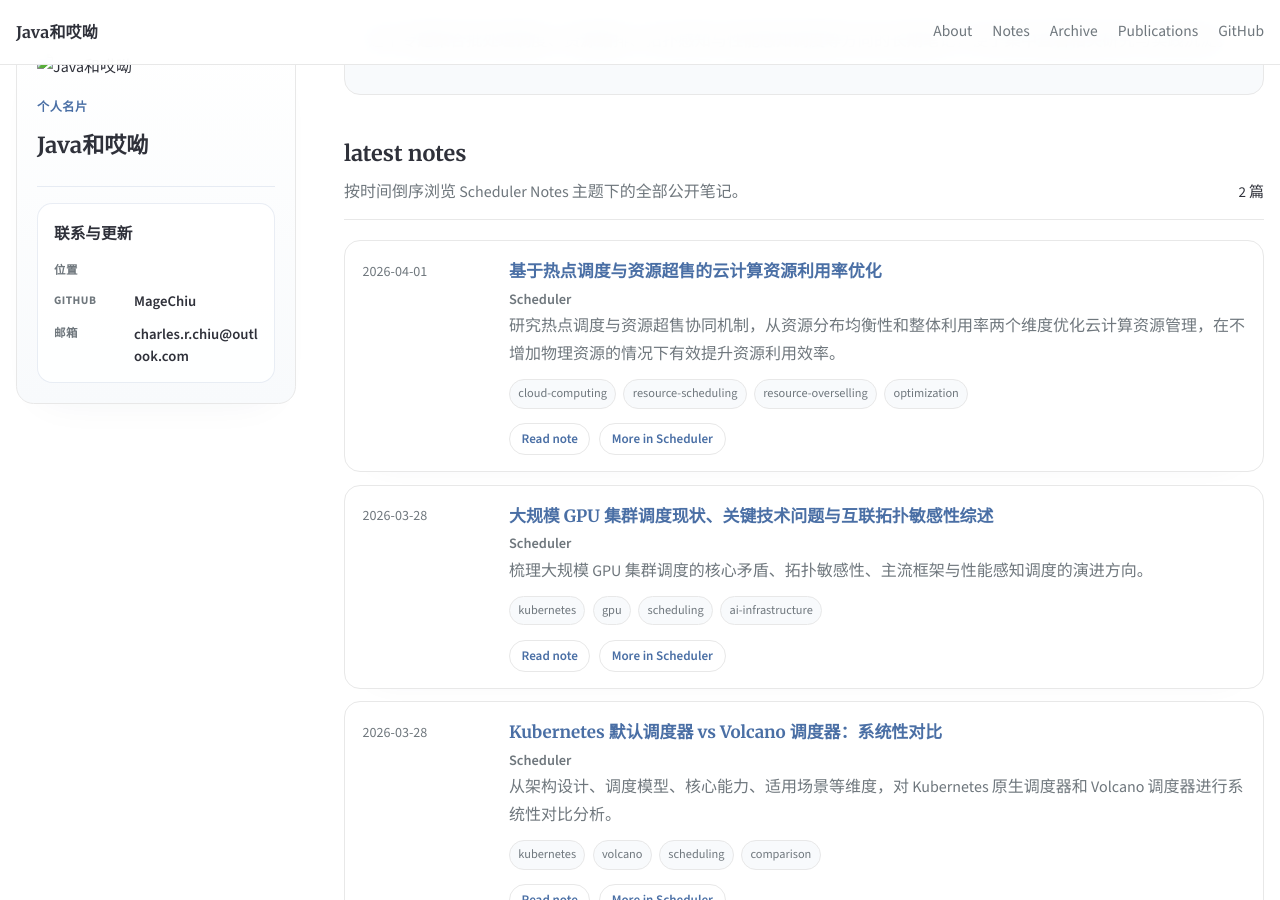
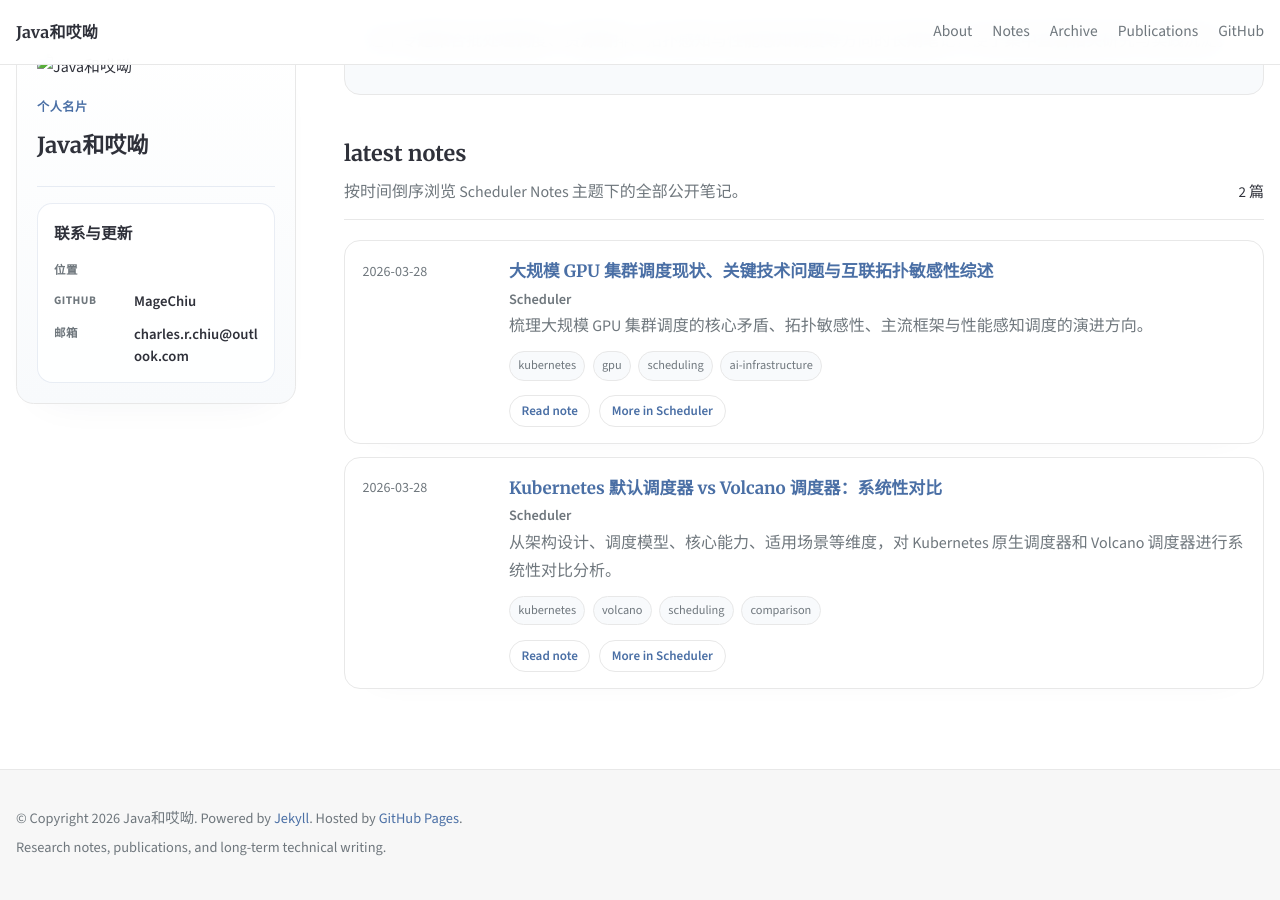
Before and after one commit to MageChiu/magechiu.github.io, a Jekyll site: the page built from note/scheduler/index.md, in a window 1280 px wide and 900 px high, scrolled down 396 px. Built offline with Jekyll 4.4.1, drawn with Linux system fonts in a browser that asks for light colours.

Commit message:
bugfix 3

```diff
--- a/_layouts/note_topic.html
+++ b/_layouts/note_topic.html
@@ -7,6 +7,7 @@ layout: default
 {% comment %}优先使用自动生成的主题数据{% endcomment %}
 {% assign auto_topic = site.data.auto_note_topics[topic_key] %}
 {% assign topic_meta = site.data.note_categories | where: 'key', topic_key | first %}
+{% assign note_config = site.data.note_config | default: site.data.note_config %}
 
 {% if auto_topic %}
   {% assign topic_title = page.title | default: auto_topic.title %}
@@ -65,7 +66,19 @@ layout: default
         {% assign note_path_parts = note.path | split: '/' %}
         {% assign note_topic = note.section | default: note_path_parts[1] | default: '' %}
         {% if note_topic == topic_key %}
-          {% include note_card.html note=note %}
+          {% assign note_relative_path = note.path | remove_first: 'note/' %}
+          {% assign is_hidden = false %}
+          {% if note_config.hidden_notes %}
+            {% for hidden_path in note_config.hidden_notes %}
+              {% if note_relative_path == hidden_path %}
+                {% assign is_hidden = true %}
+                {% break %}
+              {% endif %}
+            {% endfor %}
+          {% endif %}
+          {% unless is_hidden %}
+            {% include note_card.html note=note %}
+          {% endunless %}
         {% endif %}
       {% endfor %}
     </div>
--- a/_plugins/auto_content.rb
+++ b/_plugins/auto_content.rb
@@ -106,17 +106,23 @@ module Jekyll
     end
 
     def load_note_config
-      @site.data['note_config'] || {}
+      config = @site.data['note_config'] || {}
+      Jekyll.logger.info 'AutoContent:', "Loaded note_config: #{config.inspect}"
+      config
     end
 
     def should_hide_topic?(topic_key, config)
       hidden_topics = config['hidden_topics'] || []
-      hidden_topics.include?(topic_key)
+      result = hidden_topics.include?(topic_key)
+      Jekyll.logger.debug "AutoContent:", "Topic #{topic_key} hidden? #{result}" if result
+      result
     end
 
     def should_hide_note?(relative_path, config)
       hidden_notes = config['hidden_notes'] || []
-      hidden_notes.any? { |pattern| relative_path == pattern || File.fnmatch?(pattern, relative_path) }
+      result = hidden_notes.any? { |pattern| relative_path == pattern || File.fnmatch?(pattern, relative_path) }
+      Jekyll.logger.info "AutoContent:", "Hiding note: #{relative_path}" if result
+      result
     end
 
     # 读取文件的 front matter
```
